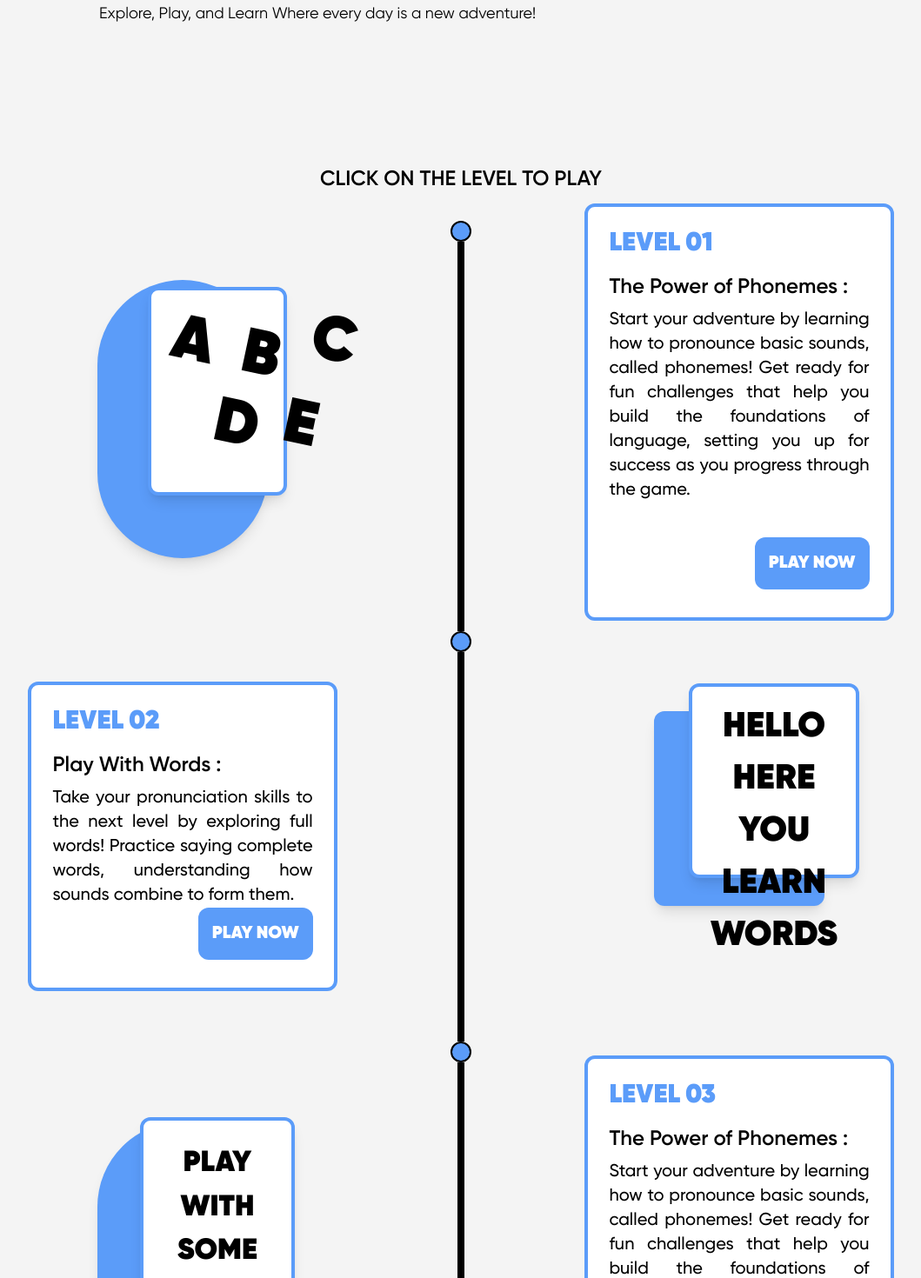
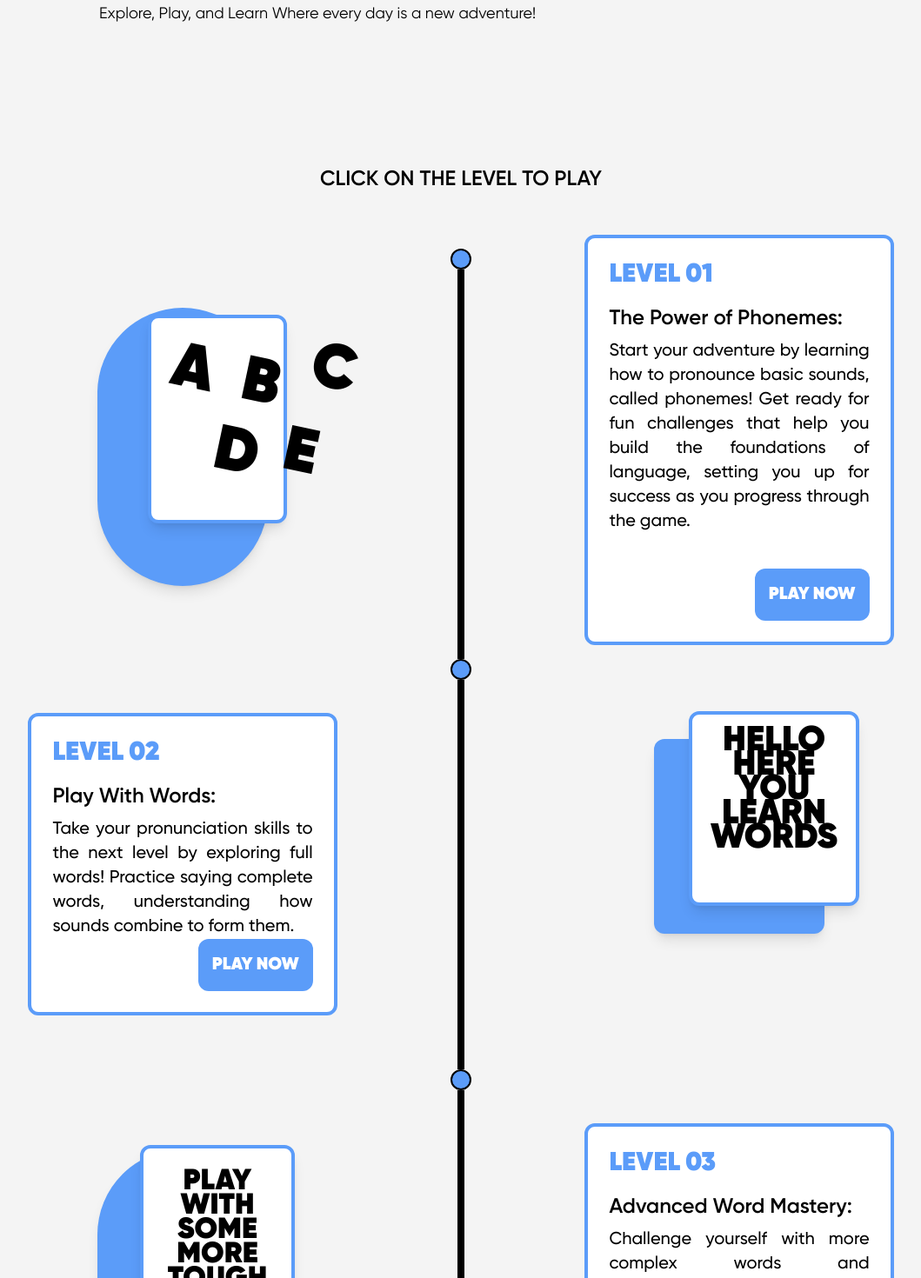
Before and after one commit to maniacpsycho13/frontendspeech, a React (Vite) app: page / in a window 1280 px wide. Shown: the part 1330-2800 px from the top of the page at 87% size, without its empty margins (110-1169 px from the left). Built offline with nearby package versions, Linux system fonts and the light colour scheme.

Commit message:
made homepage responsive

```diff
--- a/package.json
+++ b/package.json
@@ -12,7 +12,9 @@
   "dependencies": {
     "@splinetool/react-spline": "^4.0.0",
     "axios": "^1.7.8",
+    "build": "^0.1.4",
     "jwt-decode": "^4.0.0",
+    "lucide-react": "^0.475.0",
     "microsoft-cognitiveservices-speech-sdk": "^1.41.0",
     "react": "^18.3.1",
     "react-dom": "^18.3.1",
--- a/src/components/common/Goku.jsx
+++ b/src/components/common/Goku.jsx
@@ -8,7 +8,7 @@ const Goku = () => {
         style={{
           width: '2000px', // Increase width to avoid zooming in
           height: '1000px', // Increase height to avoid zooming in
-          transform: 'scale(1.0) translate(-50%, -60%)', // Adjust scale and position to fit within the div
+          transform: 'scale(0.8) translate(-63%, -60%)', // Adjust scale and position to fit within the div
           transformOrigin: 'center', // Ensure scaling is applied from the center
           position: 'absolute', // Ensure proper positioning inside the div
           top: '50%',
--- a/src/components/core/Auth/ProfileDropDown.jsx
+++ b/src/components/core/Auth/ProfileDropDown.jsx
@@ -63,7 +63,7 @@ export default function ProfileDropdown() {
       {open && (
         <div
           ref={ref}
-          className="absolute top-[118%] -right-8 z-[1000] divide-y-[1px] divide-richblack-700 overflow-hidden rounded-md border-[1px] border-richblack-700 bg-richblack-800"
+          className="absolute top-[118%]  z-[1000] divide-y-[1px] divide-richblack-700 overflow-hidden rounded-md border-[1px] border-richblack-700 bg-richblack-800"
           onClick={(e) => e.stopPropagation()} // Prevent closing when clicking inside
         >
           {/* Dashboard option */}
--- a/src/pages/Home/Home.jsx
+++ b/src/pages/Home/Home.jsx
@@ -6,18 +6,15 @@ import { Link } from 'react-router-dom'
 import FirstAppear from "../../components/common/FirstAppear"
 
 const Home = () => {
-
   const [firstTime, setFirstTime] = useState(false);
 
   useEffect(() => {
     const flag = localStorage.getItem("flag");
-
     if (!flag) {
       setFirstTime(true);
       localStorage.setItem("flag", "done");
     }
   }, []);
-
 
   return (
     <div className='w-full bg-[#F4F4F4] overflow-y-auto overflow-hidden'>
@@ -25,118 +22,140 @@ const Home = () => {
         {firstTime && <FirstAppear />}
       </div>
 
-        <div className='flex w-full mt-20 px-12 pt-16'>
-            <div className='w-[60%] flex justify-center mt-10  items-center h-[30%]'>
+      {/* Hero Section */}
+      <div className='flex flex-col lg:flex-row w-full mt-20 px-4 lg:px-12 pt-8 lg:pt-16'>
+        {/* Goku Image */}
+        <div className='w-full lg:w-[60%] flex justify-center mt-4 lg:mt-10 items-center mb-32 lg:mb-0'>
           <Goku/>
         </div>
-            <div className=' w-[40%] relative mt-24'>
-                <div className='bg-[#5B9CF9] rotate-12  absolute z-[10] w-[70%] h-[90%] top-[0.8rem]   rounded-xl'>
-                </div>
-                <div className='bg-white text-base text-black z-[20] absolute w-[70%] h-[90%] border-4 border-[#5B9CF9] rounded-xl p-10 top-4'>
-                    <p className='text-center font-semibold text-3xl font-gilroy'>Hello <span className='text-[#5B9CF9] font-bold text-5xl'>Goku</span> Here</p>
-                    <div className='mt-6 text-2xl font-medium font-gilroy'>
-                        Welcome to our magical learning adventure! I’m Goku, and I’m so excited to help you discover new things.
-                        So get ready to use your imagination and dive into a world where learning is an adventure.
-                        Let’s start this amazing journey together and see all the cool things you can do!
-                    </div>
+
+        {/* Text Box Container */}
+        <div className='w-full lg:w-[40%] h-[400px] lg:h-[500px] relative mt-8 lg:mt-24'>
+          {/* Blue background box */}
+          <div className='bg-[#5B9CF9] rotate-12 absolute z-[10]
+            w-[85%] lg:w-[90%]
+            h-[90%] lg:h-[95%]
+            top-[0.8rem]
+            left-[50%] lg:left-[5%]
+            transform -translate-x-1/2 lg:-translate-x-0
+            rounded-xl'>
           </div>
 
+          {/* White content box */}
+          <div className='bg-white text-base text-black z-[20] absolute
+            w-[85%] lg:w-[90%]
+            h-[90%] lg:h-[95%]
+            border-4 border-[#5B9CF9] rounded-xl
+            p-4 lg:p-8
+            top-4
+            left-[50%] lg:left-[5%]
+            transform -translate-x-1/2 lg:-translate-x-0
+            overflow-y-auto'>
+            <p className='text-center font-semibold text-2xl lg:text-3xl font-gilroy'>
+              Hello <span className='text-[#5B9CF9] font-bold text-4xl lg:text-5xl'>Goku</span> Here
+            </p>
+            <div className='mt-4 lg:mt-6 text-lg lg:text-xl font-medium font-gilroy'>
+              Welcome to our magical learning adventure! I'm Goku, and I'm so excited to help you discover new things.
+              So get ready to use your imagination and dive into a world where learning is an adventure.
+              Let's start this amazing journey together and see all the cool things you can do!
             </div>
-      </div>
-
-
-      <div className='px-56 w-[100%] mt-52 font-gilroy'>
-                <p className='text-3xl font-bold text-[#5B9CF9] mb-2 '>DIVE INTO THE JOY OF LEARNING</p>
-                <div>
-                    <p className='text-7xl font-semibold'>Discover the Magic of</p>
-                    <p className='text-7xl font-semibold text-[#5B9CF9] ' >Learning</p>
-                    <p className='text-7xl font-semibold'>And Watch Your</p>
-                    <p className='text-7xl font-semibold underline'> Imagination Soar!</p>
-                    <p className='text-lg mt-2'>Explore, Play, and Learn Where every day is a new adventure!</p>
-                </div>
-      </div>
-
-    <div className='px-12 mt-40 font-gilroy'>
-        <p className='text-2xl  font-semibold text-center'>CLICK ON THE LEVEL TO PLAY</p>
-        <div className='flex-col'>
-            <div className='flex gap-6  justify-center items-center'>
-                <div className='w-[30%] min-h-[20rem] relative flex items-center justify-center'>
-                    <div className='bg-[#5B9CF9]  absolute z-20 w-[55%] h-[100%] top-2 rounded-full shadow-lg'>
-                    </div>
-                    <div className="text-center text-black border-4 border-[#5B9CF9] bg-white font-bold absolute w-[45%] h-[75%] z-30 ml-20 mb-12 shadow-lg rounded-xl text-[2.5rem] p-6">
-                        <p className='absolute text-7xl rotate-12 '>A</p>
-                        <p className='absolute text-7xl rotate-12 ml-20 mt-4'>B</p>
-                        <p className='absolute text-7xl rotate-12 ml-40 '>C</p>
-                        <p className='absolute text-7xl rotate-12 ml-12 mt-24'>D</p>
-                        <p className='absolute text-7xl rotate-12 ml-32 mt-24'>E</p>
-                    </div>
-                </div>
-                <div className='flex flex-col items-center w-[20%] mt-8'>
-                    <div className='rounded-full w-6 h-6 border-2 border-black bg-[#5B9CF9]' >
-                    </div>
-                    <div className='h-[28rem]  bg-black w-2  '>
-                    </div>
-                </div>
-
-                <div className='bg-white text-base p-6 rounded-xl border-4 border-[#5B9CF9] w-[30%]'>
-                    <p className='text-[#5B9CF9] font-bold text-3xl' >LEVEL 01</p>
-                    <p className='mt-4 font-semibold text-2xl '>The Power of Phonemes :</p>
-                    <p className='text-xl mb-10  mt-2 font-medium text-justify'>Start your adventure by learning how to pronounce basic sounds, called phonemes! Get ready for fun challenges that help you build the foundations of language, setting you up for success as you progress through the game.</p>
-                    <div className='flex justify-end'>
-                        <Link to={'/level1'} className='bg-[#5B9CF9] text-white p-4 mb-2 rounded-xl font-bold text-xl'>PLAY NOW</Link>
           </div>
         </div>
       </div>
 
-            <div className='flex gap-6  justify-center items-center'>
-                <div className='bg-white text-base p-6 border-4 border-[#5B9CF9] rounded-xl w-[30%]'>
-                    <div  className='text-[#5B9CF9] font-bold text-3xl' >LEVEL 02</div>
-                    <p className='mt-4 font-semibold text-2xl '>Play With Words :</p>
-                    <p className='text-xl  mt-2 font-medium text-justify'>Take your pronunciation skills to the next level by exploring full words! Practice saying complete words, understanding how sounds combine to form them.</p>
-                    <div className='flex justify-end'>
-                        <Link to={'/level2'} className='bg-[#5B9CF9] text-white p-4 mb-2 rounded-xl font-bold text-xl'>PLAY NOW</Link>
-                    </div>
-                </div>
-                <div className='flex flex-col items-center w-[20%]'>
-                    <div className='rounded-full w-6 h-6 border-2 border-black bg-[#5B9CF9]' >
-                    </div>
-                    <div className='h-[28rem]  bg-black w-2  '>
-                    </div>
-                </div>
-                <div className='w-[30%] min-h-[20rem] relative flex items-center justify-center'>
-                    <div className='bg-[#5B9CF9]  absolute z-20 w-[55%] h-[70%] top-4 rounded-xl shadow-lg'>
-                    </div>
-                    <div className="text-center text-black border-4 border-[#5B9CF9] bg-white font-bold absolute w-[55%] h-[70%] z-30 ml-20 mb-32 shadow-lg rounded-xl text-[2.5rem] p-4">HELLO HERE YOU LEARN WORDS</div>
+      {/* Tagline Section */}
+      <div className='px-4 lg:px-56 w-full mt-32 lg:mt-52 font-gilroy'>
+        <p className='text-2xl lg:text-3xl font-bold text-[#5B9CF9] mb-2'>DIVE INTO THE JOY OF LEARNING</p>
+        <div>
+          <p className='text-4xl lg:text-7xl font-semibold'>Discover the Magic of</p>
+          <p className='text-4xl lg:text-7xl font-semibold text-[#5B9CF9]'>Learning</p>
+          <p className='text-4xl lg:text-7xl font-semibold'>And Watch Your</p>
+          <p className='text-4xl lg:text-7xl font-semibold underline'>Imagination Soar!</p>
+          <p className='text-base lg:text-lg mt-2'>Explore, Play, and Learn Where every day is a new adventure!</p>
         </div>
       </div>
 
-            <div className='flex gap-6  justify-center items-center'>
-                <div className='w-[30%] min-h-[20rem] relative flex items-center justify-center'>
-                    <div className='bg-[#5B9CF9]  absolute z-20 w-[55%] h-[100%] top-4 rounded-full shadow-lg'>
+      {/* Levels Section */}
+      <div className='px-4 lg:px-12 mt-20 lg:mt-40 font-gilroy'>
+        <p className='text-xl lg:text-2xl font-semibold text-center'>CLICK ON THE LEVEL TO PLAY</p>
+        <div className='flex-col space-y-16 lg:space-y-0 mt-8'>
+          {/* Level 1 */}
+          <div className='flex flex-col lg:flex-row gap-8 lg:gap-6 justify-center items-center'>
+            <div className='w-full lg:w-[30%] min-h-[20rem] relative flex items-center justify-center'>
+              <div className='bg-[#5B9CF9] absolute z-20 w-[55%] h-[100%] top-2 rounded-full shadow-lg'></div>
+              <div className="text-center text-black border-4 border-[#5B9CF9] bg-white font-bold absolute w-[45%] h-[75%] z-30 ml-20 mb-12 shadow-lg rounded-xl text-2xl lg:text-[2.5rem] p-6">
+                <p className='absolute text-5xl lg:text-7xl rotate-12'>A</p>
+                <p className='absolute text-5xl lg:text-7xl rotate-12 ml-16 lg:ml-20 mt-4'>B</p>
+                <p className='absolute text-5xl lg:text-7xl rotate-12 ml-32 lg:ml-40'>C</p>
+                <p className='absolute text-5xl lg:text-7xl rotate-12 ml-8 lg:ml-12 mt-20 lg:mt-24'>D</p>
+                <p className='absolute text-5xl lg:text-7xl rotate-12 ml-24 lg:ml-32 mt-20 lg:mt-24'>E</p>
               </div>
-                    <div className="text-center uppercase text-black border-4 border-[#5B9CF9] bg-white font-bold absolute w-[50%] h-[78%] z-30 ml-20 mb-12 shadow-lg rounded-xl text-[2.1rem] p-6 ">
+            </div>
+
+            <div className='hidden lg:flex flex-col items-center w-[20%] mt-8'>
+              <div className='rounded-full w-6 h-6 border-2 border-black bg-[#5B9CF9]'></div>
+              <div className='h-[28rem] bg-black w-2'></div>
+            </div>
+
+            <div className='bg-white text-base p-4 lg:p-6 rounded-xl border-4 border-[#5B9CF9] w-full lg:w-[30%]'>
+              <p className='text-[#5B9CF9] font-bold text-2xl lg:text-3xl'>LEVEL 01</p>
+              <p className='mt-4 font-semibold text-xl lg:text-2xl'>The Power of Phonemes:</p>
+              <p className='text-lg lg:text-xl mb-6 lg:mb-10 mt-2 font-medium text-justify'>Start your adventure by learning how to pronounce basic sounds, called phonemes! Get ready for fun challenges that help you build the foundations of language, setting you up for success as you progress through the game.</p>
+              <div className='flex justify-end'>
+                <Link to={'/level1'} className='bg-[#5B9CF9] text-white p-3 lg:p-4 rounded-xl font-bold text-lg lg:text-xl'>PLAY NOW</Link>
+              </div>
+            </div>
+          </div>
+
+          {/* Level 2 */}
+          <div className='flex flex-col-reverse lg:flex-row gap-8 lg:gap-6 justify-center items-center'>
+            <div className='bg-white text-base p-4 lg:p-6 border-4 border-[#5B9CF9] rounded-xl w-full lg:w-[30%]'>
+              <div className='text-[#5B9CF9] font-bold text-2xl lg:text-3xl'>LEVEL 02</div>
+              <p className='mt-4 font-semibold text-xl lg:text-2xl'>Play With Words:</p>
+              <p className='text-lg lg:text-xl mt-2 font-medium text-justify'>Take your pronunciation skills to the next level by exploring full words! Practice saying complete words, understanding how sounds combine to form them.</p>
+              <div className='flex justify-end'>
+                <Link to={'/level2'} className='bg-[#5B9CF9] text-white p-3 lg:p-4 rounded-xl font-bold text-lg lg:text-xl'>PLAY NOW</Link>
+              </div>
+            </div>
+
+            <div className='hidden lg:flex flex-col items-center w-[20%]'>
+              <div className='rounded-full w-6 h-6 border-2 border-black bg-[#5B9CF9]'></div>
+              <div className='h-[28rem] bg-black w-2'></div>
+            </div>
+
+            <div className='w-full lg:w-[30%] min-h-[20rem] relative flex items-center justify-center'>
+              <div className='bg-[#5B9CF9] absolute z-20 w-[55%] h-[70%] top-4 rounded-xl shadow-lg'></div>
+              <div className="text-center text-black border-4 border-[#5B9CF9] bg-white font-bold absolute w-[55%] h-[70%] z-30 ml-20 mb-32 shadow-lg rounded-xl text-xl lg:text-[2.5rem] p-4">
+                HELLO HERE YOU LEARN WORDS
+              </div>
+            </div>
+          </div>
+
+          {/* Level 3 */}
+          <div className='flex flex-col lg:flex-row gap-8 lg:gap-6 justify-center items-center'>
+            <div className='w-full lg:w-[30%] min-h-[20rem] relative flex items-center justify-center'>
+              <div className='bg-[#5B9CF9] absolute z-20 w-[55%] h-[100%] top-4 rounded-full shadow-lg'></div>
+              <div className="text-center uppercase text-black border-4 border-[#5B9CF9] bg-white font-bold absolute w-[50%] h-[78%] z-30 ml-20 mb-12 shadow-lg rounded-xl text-lg lg:text-[2.1rem] p-6">
                 Play With Some More Tough Words
               </div>
             </div>
-                <div className='flex flex-col items-center w-[20%] '>
-                    <div className='rounded-full w-6 h-6 border-2 border-black bg-[#5B9CF9]' >
-                    </div>
-                    <div className='h-[28rem]  bg-black w-2  '>
-                    </div>
+
+            <div className='hidden lg:flex flex-col items-center w-[20%]'>
+              <div className='rounded-full w-6 h-6 border-2 border-black bg-[#5B9CF9]'></div>
+              <div className='h-[28rem] bg-black w-2'></div>
             </div>
 
-                <div className='bg-white text-base border-4 border-[#5B9CF9] p-6 rounded-xl w-[30%]'>
-                    <div className='text-[#5B9CF9] font-bold text-3xl' >LEVEL 03</div>
-                    <p className='mt-4 font-semibold text-2xl '>The Power of Phonemes :</p>
-                    <p className='text-xl  mt-2 font-medium text-justify'>Start your adventure by learning how to pronounce basic sounds, called phonemes! Get ready for fun challenges that help you build the foundations of language, setting you up for success as you progress through the game.</p>
+            <div className='bg-white text-base border-4 border-[#5B9CF9] p-4 lg:p-6 rounded-xl w-full lg:w-[30%]'>
+              <div className='text-[#5B9CF9] font-bold text-2xl lg:text-3xl'>LEVEL 03</div>
+              <p className='mt-4 font-semibold text-xl lg:text-2xl'>Advanced Word Mastery:</p>
+              <p className='text-lg lg:text-xl mt-2 font-medium text-justify'>Challenge yourself with more complex words and pronunciations! Perfect your speaking skills with advanced exercises and fun activities.</p>
               <div className='flex justify-end'>
-                        <Link to={'/level3'} className='bg-[#5B9CF9] text-white p-4 mb-2 rounded-xl font-bold text-xl'>PLAY NOW</Link>
+                <Link to={'/level3'} className='bg-[#5B9CF9] text-white p-3 lg:p-4 rounded-xl font-bold text-lg lg:text-xl'>PLAY NOW</Link>
               </div>
             </div>
           </div>
         </div>
       </div>
-
     </div>
   )
 }
```
Also changed, not shown: src/components/common/Header/Navbar.jsx (+88 -26 lines), 1 other file (tests, documents, lock files or other folders). Lines whose indentation alone changed are shown as unchanged.
